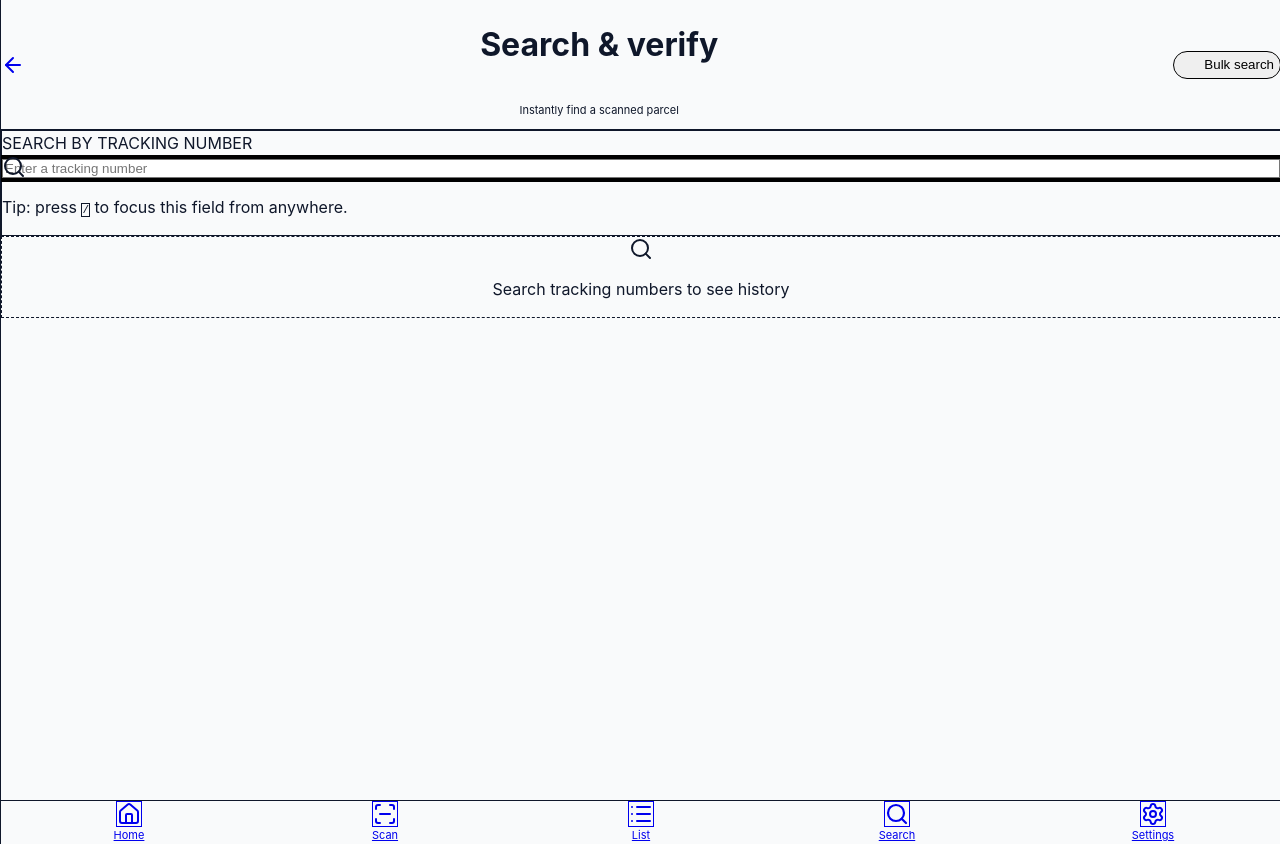
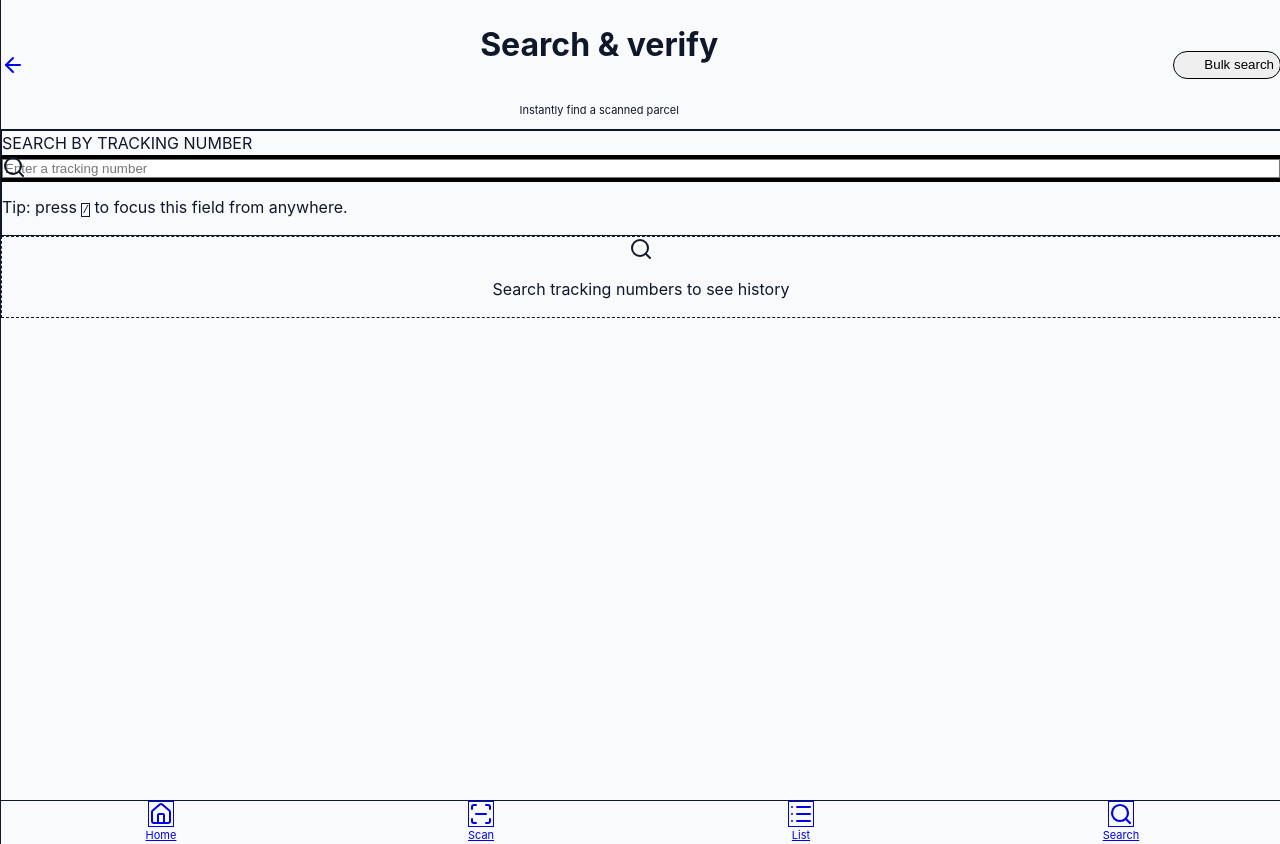
Before and after one commit to anurag450812/pickup-scanner, a React (Vite) app in the folder pickup-scanner-web/: page /search in a window 1280 px wide. Built offline with nearby package versions, Linux system fonts and the light colour scheme.

Commit message:
Remove preferences, settings, and import/export functionality (delete pages & routes)

```diff
--- a/pickup-scanner-web/src/App.tsx
+++ b/pickup-scanner-web/src/App.tsx
@@ -8,8 +8,6 @@ import Home from './pages/Home';
 import Scan from './pages/Scan';
 import List from './pages/List';
 import Search from './pages/Search';
-import ImportExport from './pages/ImportExport';
-import Settings from './pages/Settings';
 import { BottomNav } from './components/BottomNav';
 
 // Create React Query client
@@ -23,13 +21,12 @@ const queryClient = new QueryClient({
 });
 
 function App() {
-  const [isDarkMode, setIsDarkMode] = useState(() => {
+  const [isDarkMode] = useState(() => {
     const saved = localStorage.getItem('darkMode');
     return saved === 'true' || (!saved && window.matchMedia('(prefers-color-scheme: dark)').matches);
   });
 
   useEffect(() => {
-    localStorage.setItem('darkMode', isDarkMode.toString());
     if (isDarkMode) {
       document.documentElement.classList.add('dark');
     } else {
@@ -67,7 +64,7 @@ function App() {
     <QueryClientProvider client={queryClient}>
       <div className="min-h-screen bg-transparent">
         <Router>
-          <AppFrame isDarkMode={isDarkMode} setIsDarkMode={setIsDarkMode} />
+          <AppFrame />
         </Router>
         <Toaster position="top-center" richColors theme={isDarkMode ? 'dark' : 'light'} />
       </div>
@@ -75,12 +72,7 @@ function App() {
   );
 }
 
-interface AppFrameProps {
-  isDarkMode: boolean;
-  setIsDarkMode: (value: boolean) => void;
-}
-
-function AppFrame({ isDarkMode, setIsDarkMode }: AppFrameProps) {
+function AppFrame() {
   return (
     <div className="mx-auto flex min-h-screen w-full max-w-xl flex-col overflow-hidden border-x border-slate-200 dark:border-slate-800">
       <div className="flex-1 overflow-y-auto bg-white dark:bg-slate-900">
@@ -89,8 +81,6 @@ function AppFrame({ isDarkMode, setIsDarkMode }: AppFrameProps) {
           <Route path="/scan" element={<Scan />} />
           <Route path="/list" element={<List />} />
           <Route path="/search" element={<Search />} />
-          <Route path="/import-export" element={<ImportExport />} />
-          <Route path="/settings" element={<Settings isDarkMode={isDarkMode} setIsDarkMode={setIsDarkMode} />} />
         </Routes>
       </div>
       <BottomNav />
--- a/pickup-scanner-web/src/components/BottomNav.tsx
+++ b/pickup-scanner-web/src/components/BottomNav.tsx
@@ -1,18 +1,17 @@
 import { NavLink } from 'react-router-dom';
-import { Home, ScanLine, List, Search, Settings } from 'lucide-react';
+import { Home, ScanLine, List, Search } from 'lucide-react';
 
 const navItems = [
   { to: '/', label: 'Home', icon: Home },
   { to: '/scan', label: 'Scan', icon: ScanLine },
   { to: '/list', label: 'List', icon: List },
   { to: '/search', label: 'Search', icon: Search },
-  { to: '/settings', label: 'Settings', icon: Settings },
 ];
 
 export function BottomNav() {
   return (
     <nav className="border-t border-slate-200 bg-white dark:border-slate-700 dark:bg-slate-900">
-      <div className="grid grid-cols-5">
+      <div className="grid grid-cols-4">
         {navItems.map(({ to, label, icon: Icon }) => (
           <NavLink
             key={to}
--- a/pickup-scanner-web/src/pages/Home.tsx
+++ b/pickup-scanner-web/src/pages/Home.tsx
@@ -4,8 +4,6 @@ import {
   ScanLine,
   List,
   Search,
-  Download,
-  Settings,
   Package,
   Clock,
 } from 'lucide-react';
@@ -34,18 +32,7 @@ const quickActions = [
     description: 'Find matches and confirm parcels',
     badge: '/',
   },
-  {
-    to: '/import-export',
-    icon: Download,
-    title: 'Import / export',
-    description: 'Back up or restore your data',
-  },
-  {
-    to: '/settings',
-    icon: Settings,
-    title: 'Preferences',
-    description: 'Device, theme, and feedback',
-  },
+  // Removed import/export and preferences per request
 ];
 
 export default function Home() {
```
